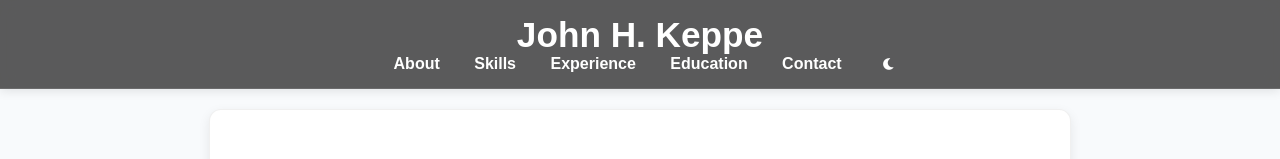
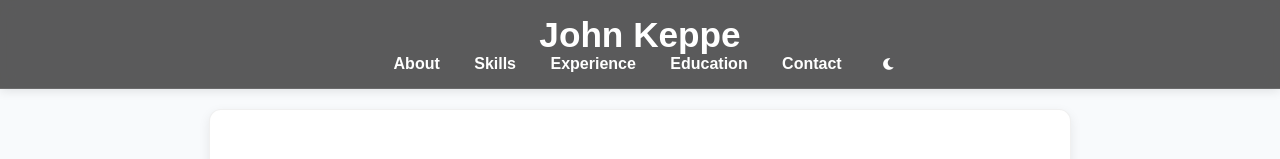
Before and after one commit to hellojohnkeppe/resume, a plain HTML site: page index.html in a window 1280 px wide. Shown: the top 159 px of the page. Drawn offline with Linux system fonts and the light colour scheme.

Commit message:
Update index.html

```diff
--- a/index.html
+++ b/index.html
@@ -12,7 +12,7 @@
 <body>
 
     <header class="header-box">
-        <h1>John H. Keppe</h1>
+        <h1>John Keppe</h1>
         <nav class="navbar">
             <a href="#about">About</a>
             <a href="#skills">Skills</a>
@@ -169,13 +169,13 @@
     </section>
 
     <footer class="footer-box" id="footer">
-        <p>© 2026 John H. Keppe. All rights reserved.</p>
+        <p>© 2026 John Keppe. All rights reserved.</p>
         <ul class="footer-links">
             <li><a href="#about">About</a></li>
             <li><a href="#skills">Skills</a></li>
             <li><a href="#experience">Experience</a></li>
             <li><a href="#education">Education</a></li>
-            <li><a href="mailto:keppehj@proton.me">Email Me</a></li>
+            <li><a href="mailto:hello.johnkeppe@gmail.com">Email Me</a></li>
         </ul>
         <button class="back-to-top" onclick="scrollToTop()">Back to Top</button>
         <p style="margin-top: 25px; font-size: 0.85em; color: #aaa; font-style: italic;">
```
